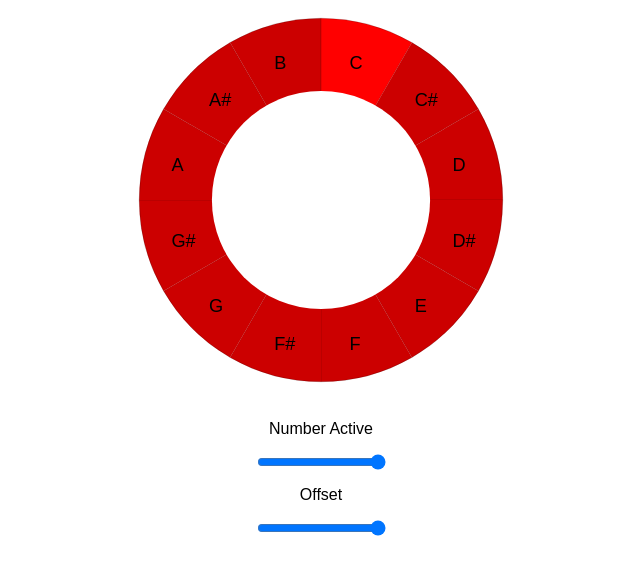
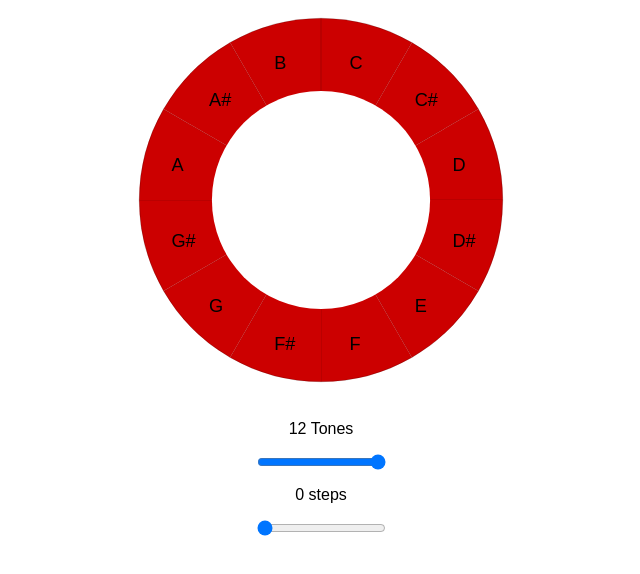
Before and after one commit to superbuggy/euclidean-tones, a React (Create React App) app: page / in a window 1280 px wide. Shown: the top 574 px of the page, without its empty margins (319-959 px from the left). Built offline with nearby package versions, Linux system fonts and the light colour scheme.

Commit message:
Remove buggy root note highlighting

```diff
--- a/src/Controls.js
+++ b/src/Controls.js
@@ -1,18 +1,23 @@
 import React from 'react'
 
-export const Controls = ({ handleChange, maxTones }) => {
+export const Controls = ({ handleChange,
+  maxTones,
+  activeCount,
+  offset
+}) => {
   return (
     <div>
       <label>
         <p style={{textAlign: 'center'}}>
-          Number Active
+          {activeCount} {activeCount === 1 ? 'Tone' : 'Tones'}
         </p>
         <input
           type="range"
           name="activeCount"
           min={0}
           max={maxTones}
-          onInput={handleChange}
+          value={activeCount}
+          onChange={handleChange}
           style={{
             display: 'block',
             margin: '0 auto'
@@ -21,14 +26,15 @@ export const Controls = ({ handleChange, maxTones }) => {
       </label>
       <label>
         <p style={{textAlign: 'center'}}>
-          Offset
+          {`${offset} ${offset === 1 ? 'step' : 'steps'}`}
         </p>
         <input
           type="range"
           name="offset"
           min={0}
           max={maxTones - 1}
-          onInput={handleChange}
+          value={offset}
+          onChange={handleChange}
           style={{
             display: 'block',
             margin: '0 auto'
--- a/src/ToneCircle.js
+++ b/src/ToneCircle.js
@@ -20,7 +20,6 @@ export const ToneCircle = props => {
       key={index}
       tone={tone}
       active={props.activeTones.includes(tone)}
-      isRoot={tone === props.root}
     />
   ))
 
--- a/src/ToneSlice.js
+++ b/src/ToneSlice.js
@@ -35,7 +35,7 @@ const ToneSlice = props => {
     <g>
       <path
         d={pathData}
-        fill={props.isRoot && props.active ? '#F00' : props.active ? '#C00' : '#DDD'}
+        fill={props.active ? '#C00' : '#DDD'}
         style={sliceStyle}
       />
       <text style={{fontSize: '.1px'}} dx={'-.5em'} dy={'.5em'} x={textX} y={textY} fill='black'>
--- a/src/TonesContainer.js
+++ b/src/TonesContainer.js
@@ -11,18 +11,15 @@ export default class TonesContainer extends Component {
       tones: TONES,
       activeTones: TONES,
       activeCount: TONES.length,
-      offset: 0,
-      root: TONES[0]
+      offset: 0
     }
   }
 
   filterTones = () => {
     this.setState(({tones, offset, activeCount}) => {
       const pattern = rotate(generatePattern(activeCount, tones.length), offset)
-      const activeTones = tones.filter((_, index) => pattern[index])
       return {
-        activeTones,
-        root: activeTones[offset % activeTones.length]
+        activeTones: tones.filter((_, index) => pattern[index])
       }
     })
   }
@@ -44,6 +41,8 @@ export default class TonesContainer extends Component {
           root={this.state.root}
         />
         <Controls
+          offset={this.state.offset}
+          activeCount={this.state.activeCount}
           handleChange={this.handleChange}
           maxTones={this.state.tones.length}
         />
--- a/src/utils.js
+++ b/src/utils.js
@@ -65,7 +65,7 @@ export function rotate (array, times) {
   let rotatedArray = array.slice()
   let count = 0
   while (count < times) {
-    rotatedArray.unshift(rotatedArray.pop())
+    rotatedArray.push(rotatedArray.shift()) //rotate left
     count += 1
   }
   return rotatedArray
```
